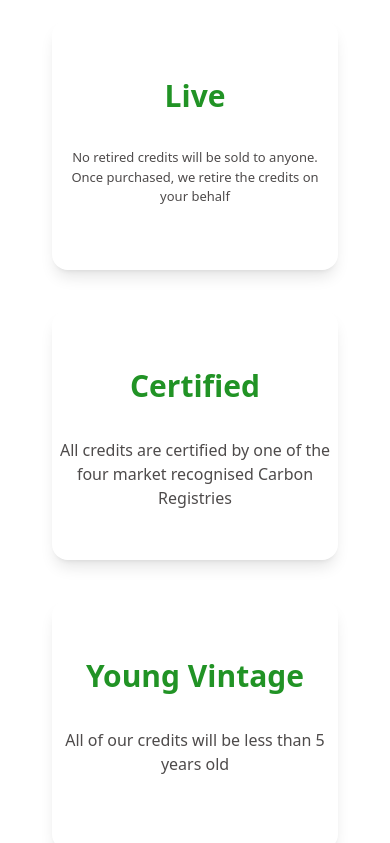
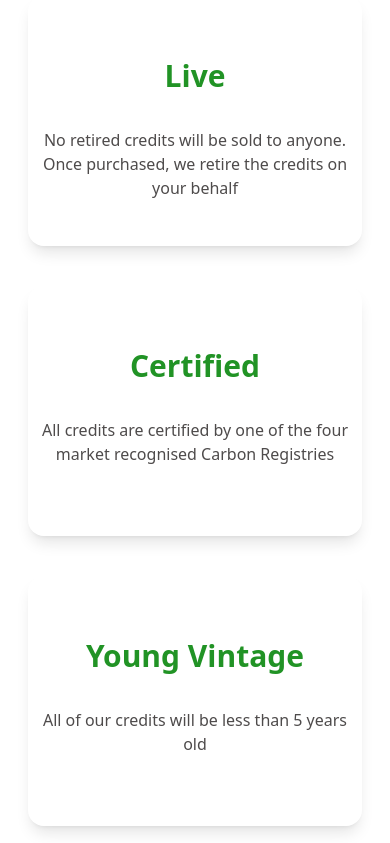
Before and after one commit to Decentralized-Brains/greenworld-frontend, a React (Create React App) app: page /partner in a window 390 px wide. Shown: the part 1020-1863 px from the top of the page. Built offline with nearby package versions, Linux system fonts and the light colour scheme.

Commit message:
button and responsive problem fixed

```diff
--- a/src/pages/Partnership.jsx
+++ b/src/pages/Partnership.jsx
@@ -48,17 +48,17 @@ const Partnership = () => {
         <h1 className=" text-4xl md:text-5xl text-center">Our Credits</h1>
       </div>
 
-      <div className="w-[100%] p-8 grid grid-cols-3 max-sm:grid-cols-1 max-md:grid-cols-2 md:grid-cols-2 lg:grid-cols-3">
-        <div className="m-5 h-[250px] text-center rounded-2xl shadow-lg lg:p-3">
+      <div className="w-[100%] p-2 grid grid-cols-3 max-sm:grid-cols-1 max-md:grid-cols-2 md:grid-cols-2 lg:grid-cols-3">
+        <div className="m-5 h-[250px] p-1 text-center rounded-2xl shadow-lg lg:p-3">
           <h1 className="p-8 mt-6 text-[30px] text-[#219325] font-bold">
             Live
           </h1>
-          <p className="text-[#4E4B4B] font-normal max-md:text-[13px] max-md:px-2">
+          <p className="text-[#4E4B4B] font-normal">
             No retired credits will be sold to anyone. Once purchased, we retire
             the credits on your behalf
           </p>
         </div>
-        <div className="m-5 h-[250px] text-center rounded-2xl shadow-lg lg:p-3">
+        <div className="m-5 h-[250px] p-1 text-center rounded-2xl shadow-lg lg:p-3">
           <h1 className="p-8 mt-6 text-[30px] text-[#219325] font-bold">
             Certified
           </h1>
@@ -67,7 +67,7 @@ const Partnership = () => {
             Carbon Registries
           </p>
         </div>
-        <div className="m-5 h-[250px] text-center rounded-2xl shadow-lg lg:p-3">
+        <div className="m-5 h-[250px] p-1 text-center rounded-2xl shadow-lg lg:p-3">
           <h1 className="p-8 mt-6 text-[30px] text-[#219325] font-bold">
             Young Vintage
           </h1>
--- a/src/pages/Token.jsx
+++ b/src/pages/Token.jsx
@@ -48,12 +48,10 @@ const Token = () => {
               </p>
             </div>
             <div className="flex flex-col gap-y-6 pt-8">
-              <button className="flex justify-center  text-white text-base md:text-xl font-normal rounded-3xl py-2 w-[180px] bg-gradient-to-r from-[#20972A] to-[#0FC766]">
+              <button className="flex justify-center bg-gradient-to-r from-green-500 to-blue-600">
                 Whitepaper
               </button>
-              <button className="flex justify-center text-white text-base md:text-xl font-normal rounded-3xl py-2 w-[180px] bg-gradient-to-r from-[#40559E] to-[#0FC7BC]">
-                FAQ
-              </button>
+              <button className="flex justify-center">FAQ</button>
             </div>
           </div>
 
@@ -141,24 +139,24 @@ const Token = () => {
           <div className="flex flex-col gap-y-4 mt-14 md:mt-0">
             <h1
               href="#"
-              className=" p-6  max-w-[24rem] h-[10rem] bg-white rounded-2xl border border-gray-200 shadow-md  dark:shadow-gray-200 hover:shadow-lg"
+              className=" p-6  max-w-[24rem] h-[12rem] bg-white rounded-2xl border border-gray-200 shadow-md  dark:shadow-gray-200 hover:shadow-lg"
             >
               <p className="mb-2 text-3xl font-medium text-[#219325] tracking-tigh text-center">
                 High Demand
               </p>
-              <p className="font-normal pt-6 text-base ">
+              <p className="font-normal pt-6 text-base text-center">
                 Demand is set to grow 15x by 2030 (McKinsey)
               </p>
             </h1>
 
             <h1
               href="#"
-              className=" p-6  max-w-[24rem] h-[10rem] bg-white rounded-2xl border border-gray-200 shadow-md  dark:shadow-gray-200  hover:shadow-lg"
+              className=" p-6  max-w-[24rem] h-[12rem] bg-white rounded-2xl border border-gray-200 shadow-md  dark:shadow-gray-200  hover:shadow-lg"
             >
               <p className="mb-2 text-3xl font-medium text-[#219325] tracking-tigh text-center">
                 Net zero commitments
               </p>
-              <p className="font-normal  pt-6 text-base">
+              <p className="font-normal  pt-6 text-base text-center">
                 Over 2,000 companies announce net-zero ambitions
               </p>
             </h1>
@@ -167,24 +165,24 @@ const Token = () => {
           <div className="flex flex-col gap-y-4">
             <h1
               href="#"
-              className=" p-6  max-w-[24rem] h-[10rem] bg-white rounded-2xl border border-gray-200 shadow-md  dark:shadow-gray-200  hover:shadow-lg"
+              className=" p-6  max-w-[24rem] h-[12rem] bg-white rounded-2xl border border-gray-200 shadow-md  dark:shadow-gray-200  hover:shadow-lg"
             >
               <p className="mb-2 text-3xl font-medium text-[#219325] tracking-tigh text-center">
                 Huge market
               </p>
-              <p className="font-normal  pt-6 text-base">
+              <p className="font-normal  pt-6 text-base text-center">
                 Corporate market is expected to grow to $30B in 2030
               </p>
             </h1>
 
             <h1
               href="#"
-              className="p-6  max-w-[24rem] h-[10rem] bg-white rounded-2xl border border-gray-200 shadow-md  dark:shadow-gray-200  hover:shadow-lg"
+              className="p-6  max-w-[24rem] h-[12rem] bg-white rounded-2xl border border-gray-200 shadow-md  dark:shadow-gray-200  hover:shadow-lg"
             >
               <p className="mb-2 text-3xl font-medium text-[#219325] tracking-tigh text-center">
                 Low Supply
               </p>
-              <p className="font-normal pt-6 text-base">
+              <p className="font-normal pt-6 text-base text-center">
                 Credits take a long time to be issued
               </p>
             </h1>
```
